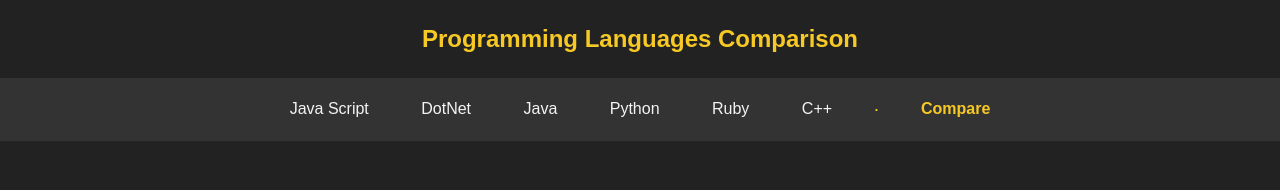
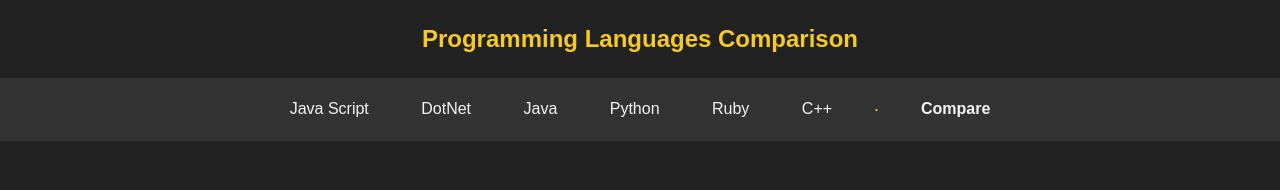
Before and after one commit to nickmincu/code-clash, a website with bundled scripts: page index.html in a window 1280 px wide. Shown: the top 190 px of the page. Built offline with nearby package versions, Linux system fonts and the light colour scheme.

Commit message:
1 file modified

```diff
--- a/style.css
+++ b/style.css
@@ -76,20 +76,6 @@ label {
   width: 100px;
 }
 
-/* select {
-  margin-bottom: 1rem;
-} */
-
-/* select {
-  font-size: 16px;
-  padding: 8px;
-  background-color: #444;
-  border: 1px solid #f4f4f4;
-  border-radius: 4px;
-  color: #f4f4f4;
-  appearance: none;
-} */
-
 .select-wrapper {
   position: relative;
   display: inline-block;
@@ -134,7 +120,7 @@ nav li {
 
 nav a#compare {
   font-weight: bold;
-  color: #f7c924;
+  /* color: #f7c924; */
 }
 
 nav .spacer {
```
